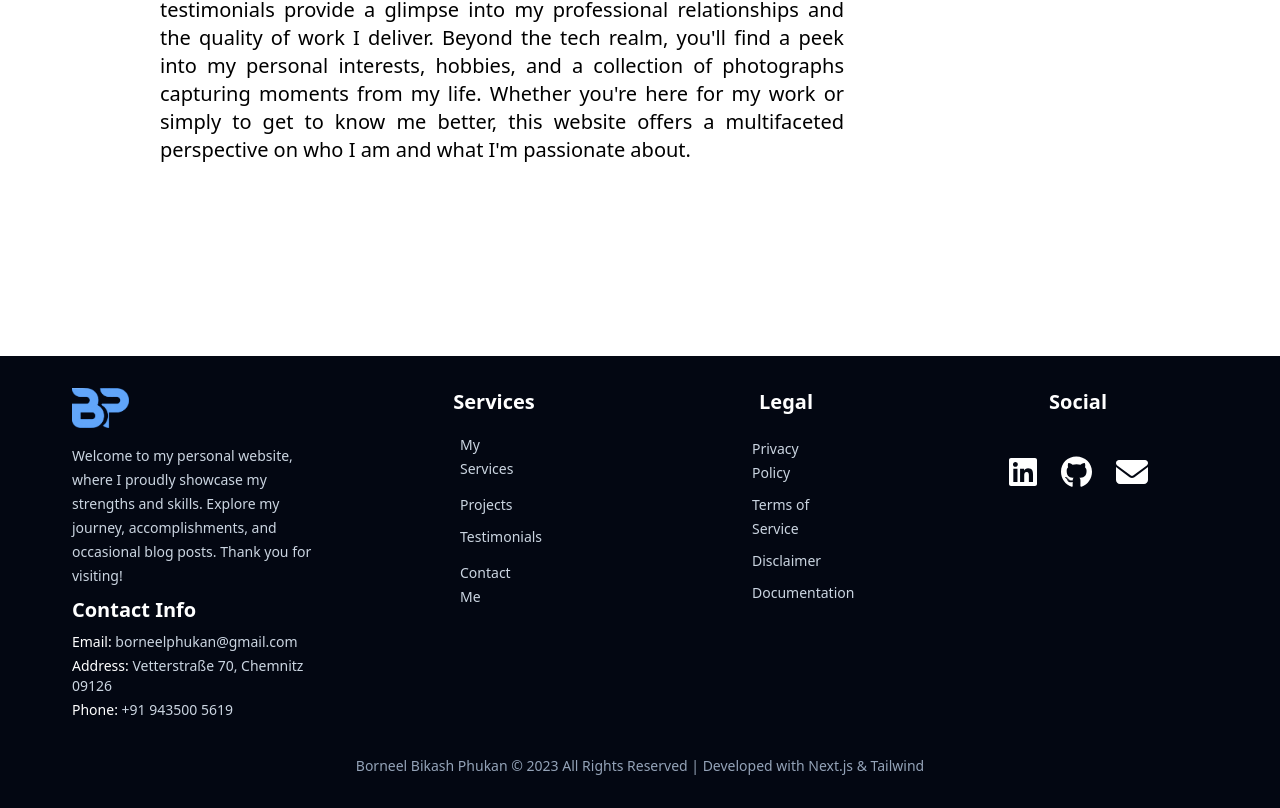
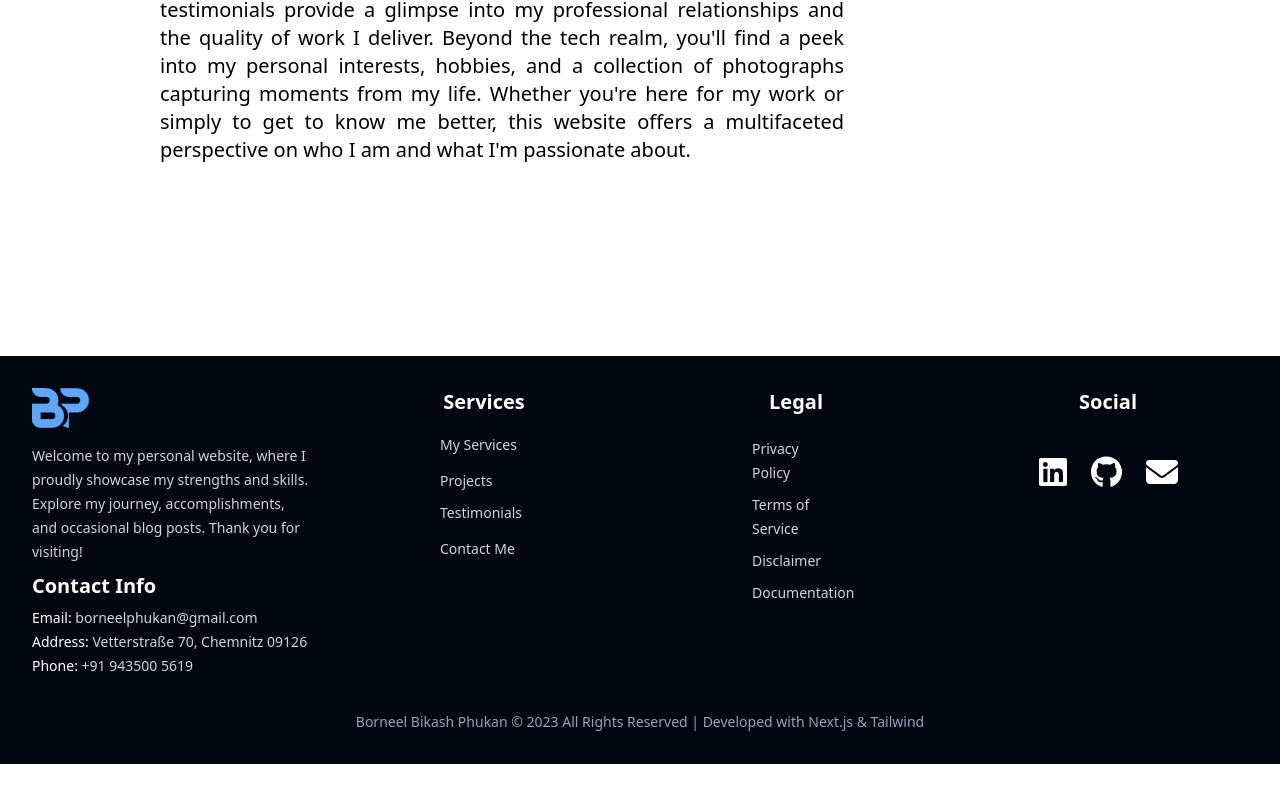
Before and after one commit to borneelphukan/borneel.phukan, a Next.js app: page / in a window 1280 px wide. Shown: the part 2352-3160 px from the top of the page. After the commit the page ends 3116 px from the top, so only its background shows below. Built offline with nearby package versions, Linux system fonts and the light colour scheme.

Commit message:
navbar updated.

```diff
--- a/src/components/layout/Footer.js
+++ b/src/components/layout/Footer.js
@@ -1,4 +1,3 @@
-// components/Footer.js
 import React from "react";
 import contactData from "@/data/contact-data.json";
 import Link from "next/link";
@@ -10,11 +9,12 @@ import { faEnvelope } from "@fortawesome/free-solid-svg-icons";
 
 const Footer = () => {
   return (
-    <footer className="relative  bg-gray-950 text-white text-center py-8 flex flex-col items-center justify-center bottom-0 inset-x-0 px-10">
-      <div className="h-3/4 w-full max-w-screen-xl grid grid-cols-1 md:grid-cols-2 lg:grid-cols-4 gap-8 px-4 md:px-8 flex-grow">
+    <footer className="bg-gray-950 text-white text-center py-8">
+      <div className="container mx-auto flex flex-col items-center justify-center">
+        <div className="w-full max-w-screen-xl grid grid-cols-1 md:grid-cols-2 lg:grid-cols-4 gap-8 px-4 md:px-8">
           {/* Column 1 */}
-        <div className="mb-8 md:mb-0 ">
-          <h2 className="text-left text-3xl  font-semibold mb-4">
+          <div className="mb-8 md:mb-0">
+            <h2 className="text-left text-3xl font-semibold mb-4">
               <Image
                 src="/navbar-logo.svg"
                 alt="Company Logo"
@@ -27,10 +27,14 @@ const Footer = () => {
             <p className="text-sm text-left text-slate-300 leading-6">
               {textualData.footerText}
             </p>
-          <h1 className="text-left text-xl font-semibold py-2">Contact Info</h1>
+            <h1 className="text-left text-xl font-semibold py-2">
+              Contact Info
+            </h1>
             <p className="text-left text-sm">
               Email:{" "}
-            <span className="text-sm text-slate-300">{contactData.email} </span>
+              <span className="text-sm text-slate-300">
+                {contactData.email}{" "}
+              </span>
             </p>
             <p className="text-sm text-left my-1">
               Address:{" "}
@@ -161,6 +165,7 @@ const Footer = () => {
             </div>
           </div>
         </div>
+      </div>
 
       {/* All Rights Reserved tagline */}
       <p className="mt-8 text-sm text-slate-400">
```
Also changed, not shown: 1 other file (tests, documents, lock files or other folders). Lines whose indentation alone changed are shown as unchanged.
